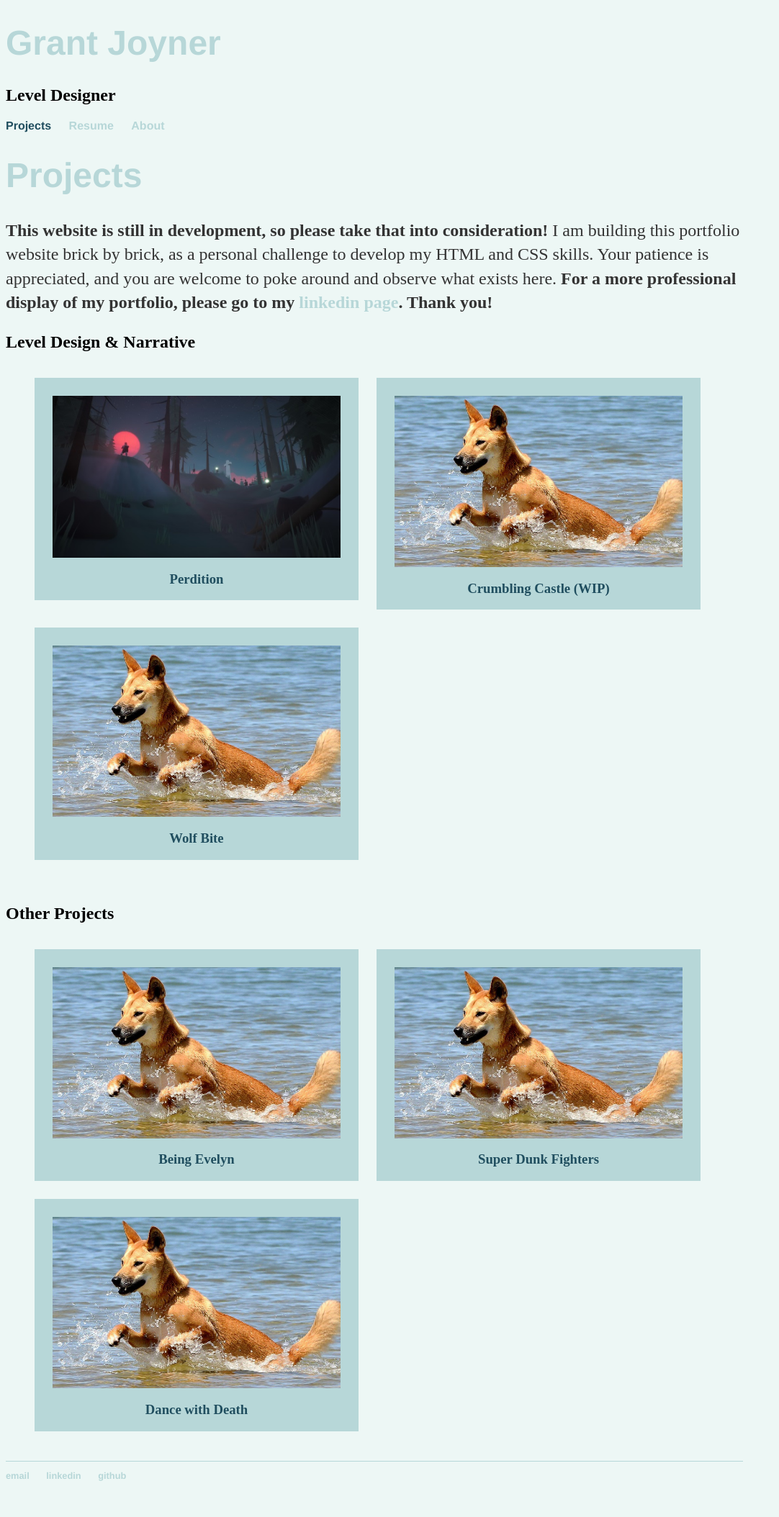
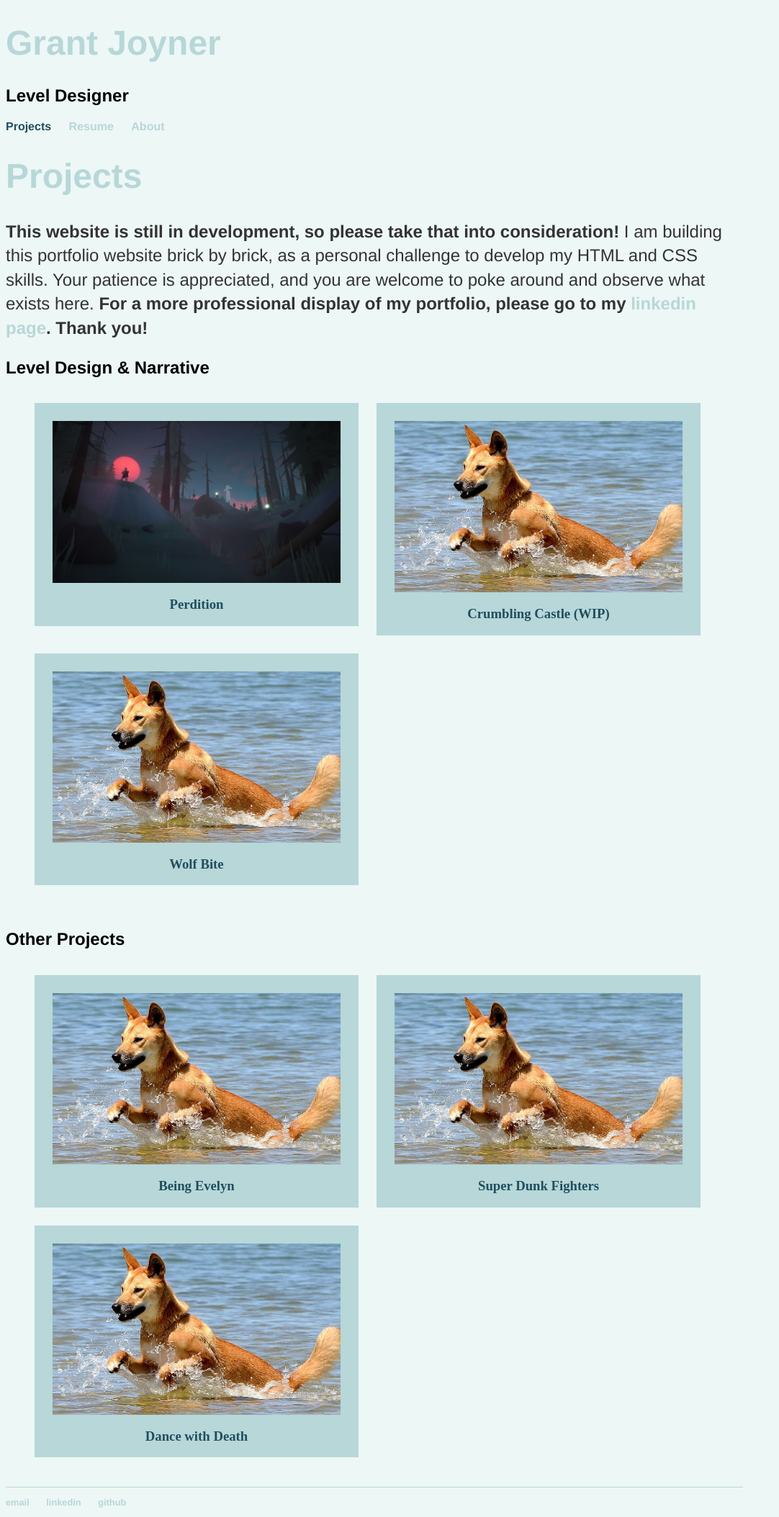
Before and after one commit to digigrant/digigrant.github.io, a Jekyll site: the page built from index.html, in a window 1280 px wide. Shown: the whole page at 72% size, without its empty margins (0-1082 px from the left). Built offline with Jekyll 4.4.1, drawn with Linux system fonts in a browser that asks for light colours; before the commit the page ends 2071 px from its top, so only the background shows below that.

Commit message:
Update main.scss

```diff
--- a/_sass/main.scss
+++ b/_sass/main.scss
@@ -1,6 +1,5 @@
 @import "colors";
-
-$font-family: 'Helvetica', 'Arial', 'Sans-Serif';
+@import "fonts";
 
 *
 {
@@ -15,10 +14,7 @@
 
 nav ul, footer ul
 {
-    font-family: $font-family;
     padding: 0px;
-    list-style: none;
-    font-weight: bold;
 
     li
     {
@@ -27,40 +23,9 @@
     }
 }
 
-a
-{
-    text-decoration: none;
-    color: $color2;
-
-    &:hover
-    {
-        text-decoration: underline;
-    }
-}
-
-h1
-{
-    font-size: 3em;
-    font-family: $font-family;
-    color: $color2;
-}
-
-p
-{
-    font-size: 1.5em;
-    line-height: 1.4em;
-    color: #333;
-}
-
 footer
 {
     border-top: 1px solid $color2;
-    font-size: .8em;
-}
-
-.current
-{
-  color: $color3;
 }
 
 .row
```
